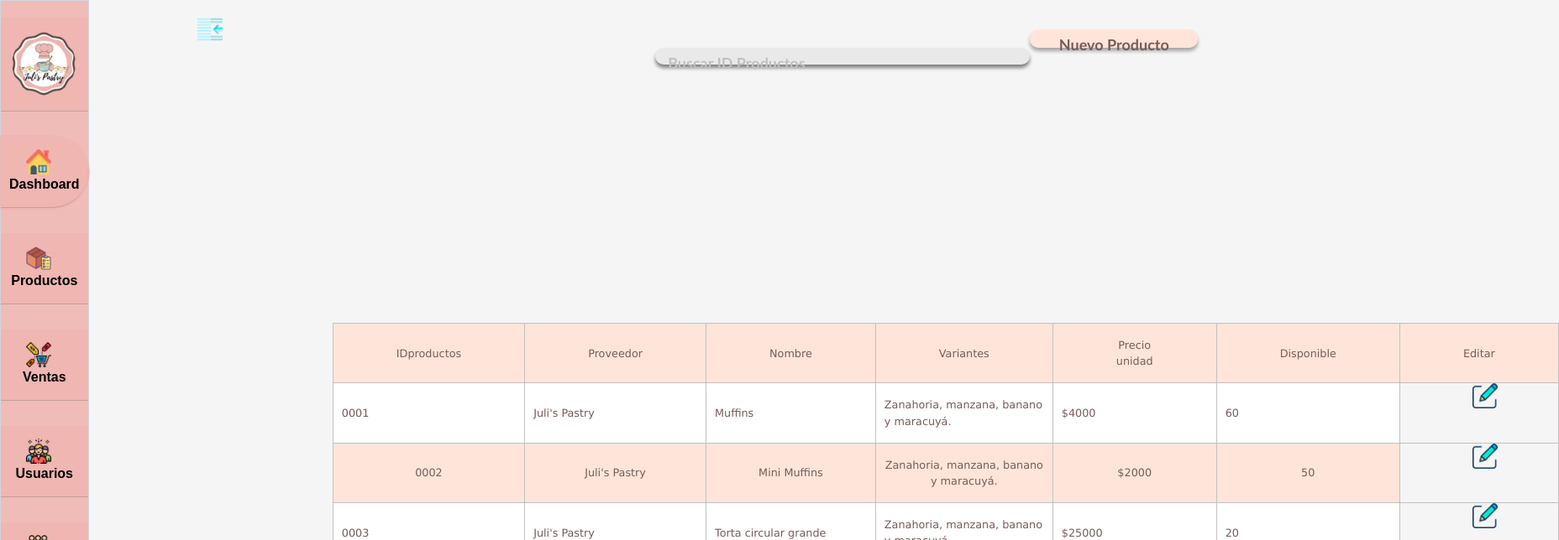
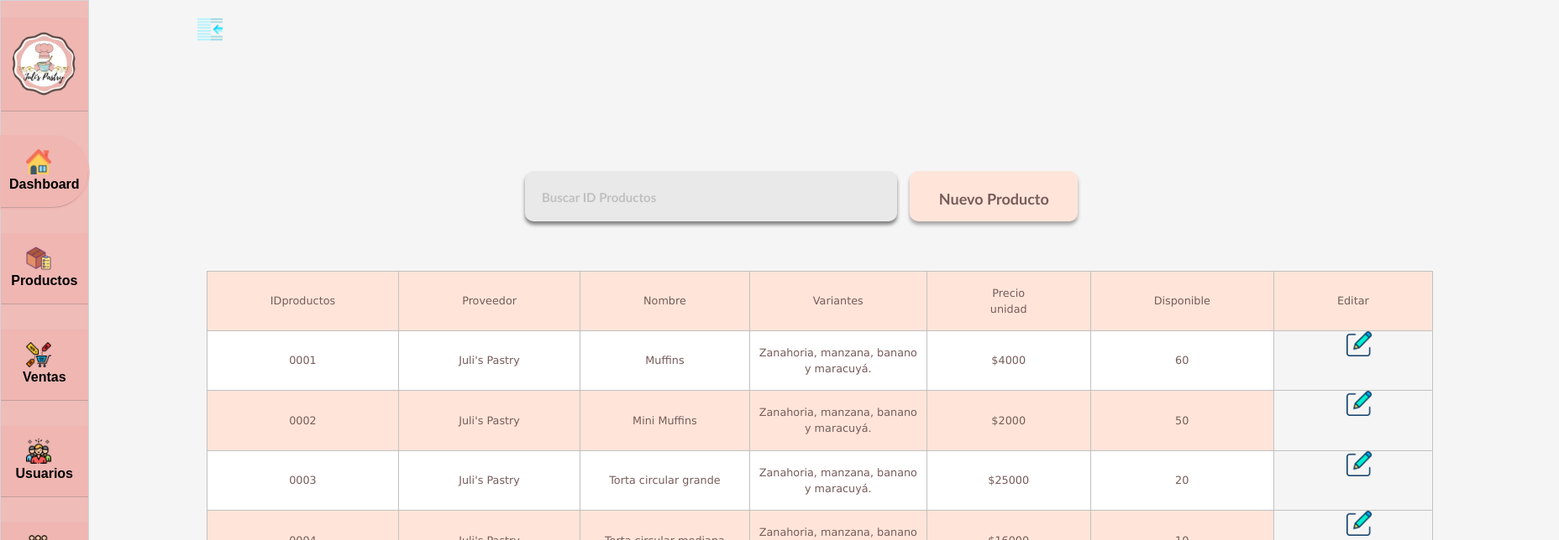
Before and after one commit to programmingEvolution/Proyecto, a React (Create React App) app in the folder front-cmr-pastry/: page /productos in a window 1280 px wide. Shown: the top 644 px of the page at 84% size, 1856 px wide, since content can reach past the window. Built offline with nearby package versions, Linux system fonts and the light colour scheme.

Commit message:
Re ajuste panel de control

```diff
--- a/front-cmr-pastry/src/App.css
+++ b/front-cmr-pastry/src/App.css
@@ -456,16 +456,19 @@ td {
   background-color: #e9e9e9;
   color: silver;
   border: 0px;
-  padding: 5px 15px;
+  padding-top: 20px;
+  padding-bottom: 40px;
+  padding-left: 20px;
   width: 600px;
   height: 20px;
   border-radius: 10px;
   font-weight: bolder;
   text-align: left;
   font-family: "Gill Sans", "Gill Sans MT", Calibri, "Trebuchet MS", sans-serif;
-  font-size: 18px;
+  font-size: 15px;
   box-shadow: 0px 4px 4px gray;
-  margin-top: 5%;
+  margin-top: 200px;
+  margin-bottom: -150px;
 }
 .buscadorEspecifico:hover {
   cursor: text;
@@ -477,7 +480,10 @@ td {
   background-color: #ffe5d9;
   color: #775c5a;
   border: 1px;
-  padding: 5px 5px;
+  padding-top: 20px;
+  padding-bottom: 40px;
+  padding-left: 20px;
+  padding-right: 20px;
   width: 200px;
   height: 22px;
   border-radius: 10px;
@@ -486,7 +492,9 @@ td {
   font-family: "Gill Sans", "Gill Sans MT", Calibri, "Trebuchet MS", sans-serif;
   font-size: 18px;
   box-shadow: 0px 4px 4px rgb(167, 165, 165);
-  margin-top: 5%;
+  margin-top: 200px;
+  margin-bottom: -150px;
+  margin-left: 15px;
 }
 .botonNuevoPro:hover {
   cursor: pointer;
@@ -494,7 +502,7 @@ td {
 }
 
 .correrTabla {
-  margin-top: 200px;
+  margin-top: 100px;
   margin-left: 15%;
   margin-right: 5%;
 }
@@ -511,8 +519,6 @@ td {
 }
 
 .filaImpar {
-  justify-items: right;
-  text-align: left;
   background-color: white;
   height: 60px;
   padding-inline: 10px;
@@ -732,9 +738,9 @@ ul {
 
 /** CSS DASHBOARD DIEGO**/
 main {
-  margin-left: 200px;
+  margin-left: 50px;
   max-width: 1500px;
-  margin-top: 0px;
+  margin-top: -20px;
   min-height: 90vh;
   padding: 1rem 3rem;
 }
@@ -743,6 +749,9 @@ main {
   margin-top: 11rem;
   color: black;
   margin-bottom: 1rem;
+  margin-right: 1200px;
+  font-size: 20px;
+  font-weight: 600;
 }
 
 .dash-cards {
@@ -803,7 +812,7 @@ main {
 
 .activity-grid {
   display: grid;
-  grid-template-columns: 75% 25%;
+  grid-template-columns: 70% 30%;
   grid-column-gap: 1.5rem;
 }
 
@@ -829,7 +838,10 @@ main {
   width: 100%;
   border-collapse: collapse;
 }
-
+.activity-card{
+  margin-left: -200px;
+  margin-right: 80px;
+}
 .activity-card thead {
   background: #efefef;
   text-align: left;
@@ -876,6 +888,8 @@ tbody tr:nth-child(even) {
   margin-bottom: 1.5rem;
   padding-top: 0.5rem;
   padding-bottom: 0.5rem;
+  padding-left: 0.5rem;
+  padding-right: 0.5rem;
 }
 .summary-card h3 {
   color: black;
@@ -913,7 +927,9 @@ tbody tr:nth-child(even) {
 .table-responsive {
   overflow-x: auto;
 }
-
+.table-responsive table{
+  margin-top: 0px;
+}
 /**FORMULARIO VENTAS**/
 body {
   background: #f5f5f5;
```
